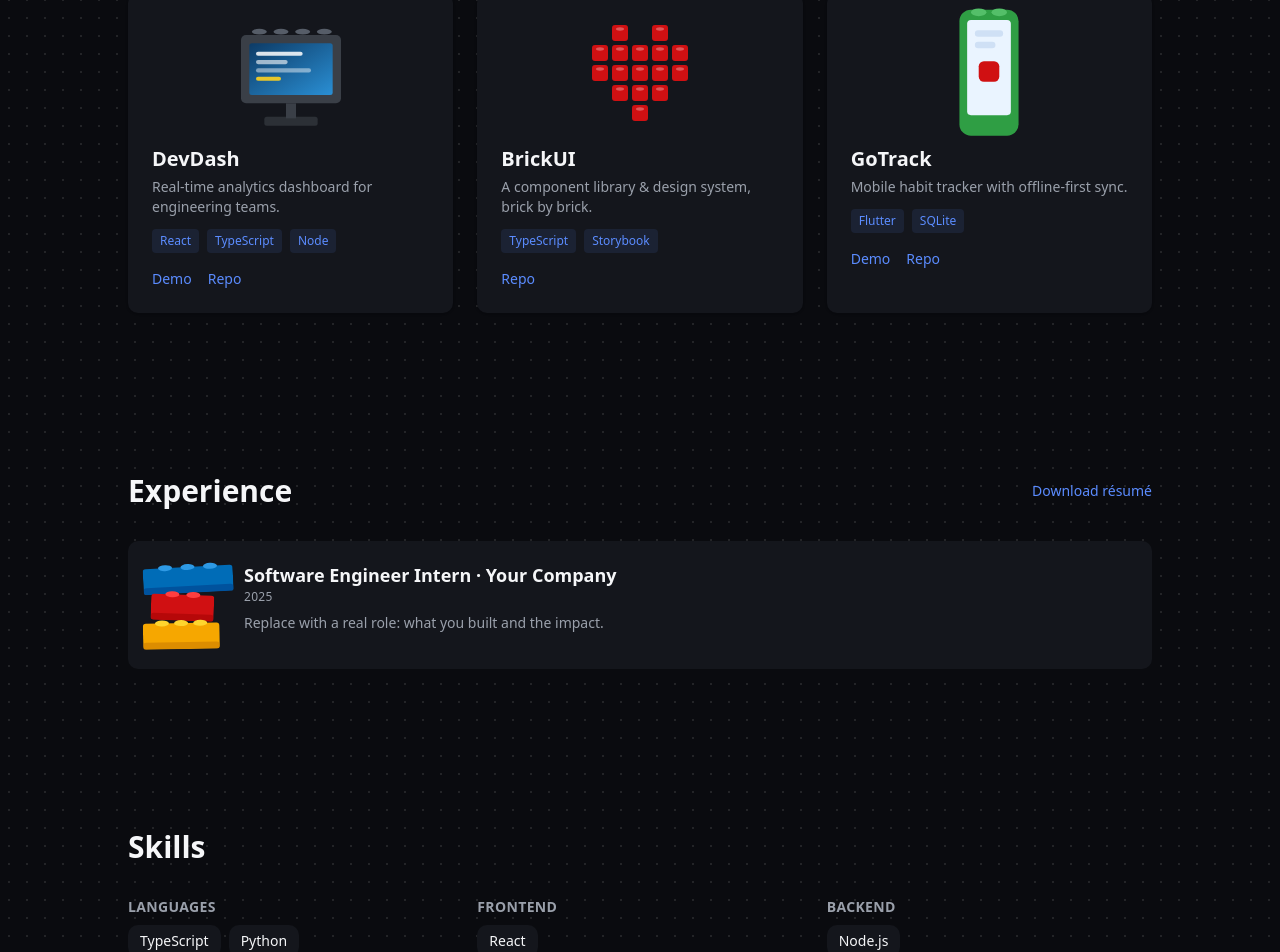
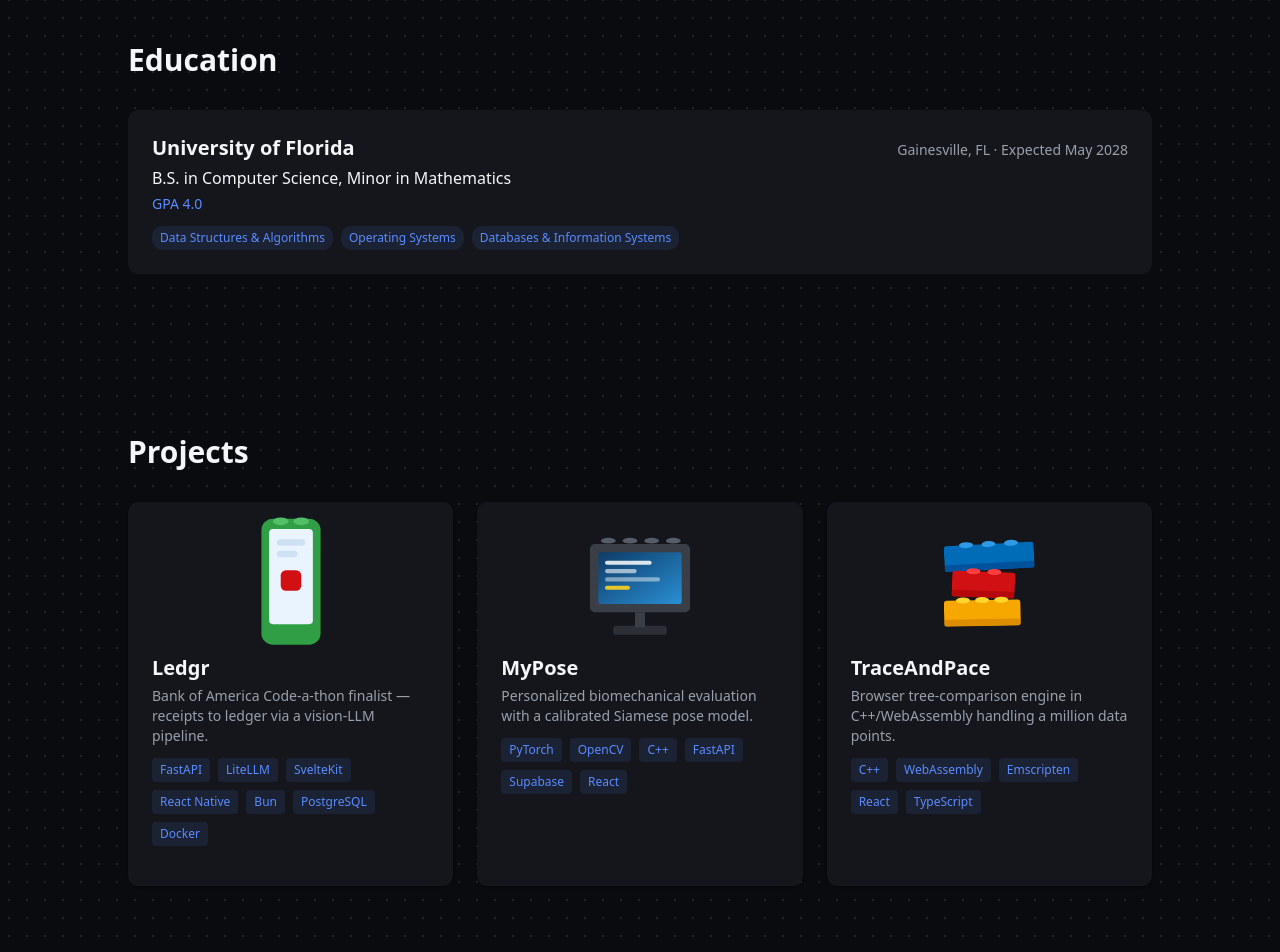
Before and after one commit to daviddgonzalez/daviddgonzalez.github.io, a React (Vite) app: page / in a window 1280 px wide. Shown: the part 1125-2077 px from the top of the page. Built offline with nearby package versions, Linux system fonts and the light colour scheme.

Commit message:
content: ground site in real résumé (profile, experience, projects, skills) and add Education section

```diff
--- a/src/App.tsx
+++ b/src/App.tsx
@@ -2,6 +2,7 @@
 import { Nav } from "@/components/Nav";
 import { Hero } from "@/sections/Hero";
 import { About } from "@/sections/About";
+import { Education } from "@/sections/Education";
 import { Projects } from "@/sections/Projects";
 import { Experience } from "@/sections/Experience";
 import { Skills } from "@/sections/Skills";
@@ -15,6 +16,7 @@
       <main>
         <Hero />
         <About />
+        <Education />
         <Projects />
         <Experience />
         <Skills />
--- a/src/components/Nav.tsx
+++ b/src/components/Nav.tsx
@@ -2,6 +2,7 @@
 
 const LINKS = [
   ["About", "#about"],
+  ["Education", "#education"],
   ["Projects", "#projects"],
   ["Experience", "#experience"],
   ["Skills", "#skills"],
--- /dev/null
+++ b/src/content/education.ts
@@ -0,0 +1,16 @@
+import type { Education } from "./types";
+
+export const education: Education[] = [
+  {
+    school: "University of Florida",
+    degree: "B.S. in Computer Science, Minor in Mathematics",
+    location: "Gainesville, FL",
+    period: "Expected May 2028",
+    gpa: "4.0",
+    coursework: [
+      "Data Structures & Algorithms",
+      "Operating Systems",
+      "Databases & Information Systems",
+    ],
+  },
+];
--- a/src/content/experience.ts
+++ b/src/content/experience.ts
@@ -2,11 +2,39 @@
 
 export const experience: Role[] = [
   {
-    id: "role-1",
-    company: "Your Company",
-    title: "Software Engineer Intern",
-    period: "2025",
-    summary: "Replace with a real role: what you built and the impact.",
+    id: "avonrisk",
+    company: "AvonRisk",
+    title: "Software Engineering Intern",
+    period: "May 2026 – Present",
+    summary:
+      "Built an empirical compatibility harness from scratch to evaluate AI-agent skills, pairing deterministic outcomes with an LLM judge. Raised test coverage by up to 106% with regression tests for QA-found bugs, and lazy-loaded 93% of ESM modules while cutting redundant git subprocess calls to accelerate command execution by up to 85%.",
+    legoBuild: "computer",
+  },
+  {
+    id: "mil",
+    company: "Machine Intelligence Laboratory, University of Florida",
+    title: "Undergraduate Software Researcher",
+    period: "May 2026 – Present",
+    summary:
+      "Authored and tested ROS XML mission plans directing an autonomous submarine's robotic gripper to align with, grasp, and manipulate objects. Designed software consuming camera, hydrophone, and onboard-sensor data from ROS subscriber nodes to orient the sub throughout each mission.",
     legoBuild: "stack",
   },
+  {
+    id: "ta-discrete",
+    company: "University of Florida",
+    title: "Teaching Assistant — Discrete Structures",
+    period: "Jan 2026 – Present",
+    summary:
+      "Mentored 55+ students through weekly discussion sections; section students scored 5% higher than the course average on exams. Lesson-planned and authored over 33% of exam materials.",
+    legoBuild: "brickLogo",
+  },
+  {
+    id: "acm-design",
+    company: "ACM at University of Florida",
+    title: "Design Team",
+    period: "Apr 2026 – Present",
+    summary:
+      "Built data-visualization components surfacing engagement trends from historical attendance records for chapter leadership, and a secure location-based check-in system that automates real-time attendance — launching in fall to 300+ members across partnered clubs.",
+    legoBuild: "phone",
+  },
 ];
--- a/src/content/profile.ts
+++ b/src/content/profile.ts
@@ -3,12 +3,12 @@
 export const profile: Profile = {
   name: "David Gonzalez",
   role: "Software Engineer",
-  tagline: "Building reliable software that ships.",
-  bio: "Software engineer focused on building clean, dependable products. Replace this with your own bio.",
+  tagline: "CS student at the University of Florida building reliable, well-tested software — from AI tooling to autonomous systems.",
+  bio: "I'm a Computer Science student at the University of Florida (4.0 GPA, minor in Mathematics) who likes building dependable systems end to end. Right now I'm a Software Engineering Intern at AvonRisk and an undergraduate researcher in UF's Machine Intelligence Laboratory, working on AI-agent evaluation tooling and autonomous robotics. I care about testing, performance, and shipping things that actually work.",
   socials: {
-    email: "daviddgonzalez56@gmail.com",
-    github: "https://github.com/", // TODO: set your GitHub URL
-    linkedin: "https://linkedin.com/in/", // TODO: set your LinkedIn URL
+    email: "gonzalezdavid2@ufl.edu",
+    // github: "https://github.com/<your-username>", // TODO: add your GitHub URL
+    linkedin: "https://linkedin.com/in/david-d-gonzalez",
   },
   resumeUrl: "/resume.pdf",
 };
--- a/src/content/projects.ts
+++ b/src/content/projects.ts
@@ -1,31 +1,36 @@
 import type { Project } from "./types";
 
+// NOTE: repo/demo links are intentionally omitted (not on the résumé). Add a
+// `links: { repo: "...", demo: "..." }` to any project to surface its buttons.
 export const projects: Project[] = [
   {
-    id: "devdash",
-    name: "DevDash",
-    blurb: "Real-time analytics dashboard for engineering teams.",
-    description: "A dashboard surfacing deploy frequency, lead time, and incident metrics in real time.",
-    tech: ["React", "TypeScript", "Node"],
-    links: { demo: "#", repo: "#" },
+    id: "ledgr",
+    name: "Ledgr",
+    blurb: "Bank of America Code-a-thon finalist — receipts to ledger via a vision-LLM pipeline.",
+    description:
+      "An async FastAPI backend uses LiteLLM to prompt Gemma-3 for structured JSON extraction of receipt data, with an EasyOCR + custom regex parser as fallback. The frontend is a unified Bun/Turborepo monorepo: a SvelteKit web dashboard, a React Native mobile client, and a PostgreSQL database, deployed via Docker and Railway.",
+    tech: ["FastAPI", "LiteLLM", "SvelteKit", "React Native", "Bun", "PostgreSQL", "Docker"],
+    links: {},
+    legoBuild: "phone",
+  },
+  {
+    id: "mypose",
+    name: "MyPose",
+    blurb: "Personalized biomechanical evaluation with a calibrated Siamese pose model.",
+    description:
+      "A user-calibrated Siamese network on a PyTorch ST-GCN base maps individual kinematic manifolds for personalized biomechanical evaluation. An async FastAPI + MediaPipe pipeline extracts 33-node skeletal graphs into pgvector for fast spatial-temporal search, and a C++/pybind11 module uses Dynamic Time Warping to align sequences and isolate joint-angle deviations.",
+    tech: ["PyTorch", "OpenCV", "C++", "FastAPI", "Supabase", "React"],
+    links: {},
     legoBuild: "computer",
   },
   {
-    id: "brickui",
-    name: "BrickUI",
-    blurb: "A component library & design system, brick by brick.",
-    description: "A themeable component library with accessible primitives and documentation.",
-    tech: ["TypeScript", "Storybook"],
-    links: { repo: "#" },
-    legoBuild: "brickLogo",
-  },
-  {
-    id: "gotrack",
-    name: "GoTrack",
-    blurb: "Mobile habit tracker with offline-first sync.",
-    description: "A cross-platform habit tracker with conflict-free offline sync.",
-    tech: ["Flutter", "SQLite"],
-    links: { demo: "#", repo: "#" },
-    legoBuild: "phone",
+    id: "traceandpace",
+    name: "TraceAndPace",
+    blurb: "Browser tree-comparison engine in C++/WebAssembly handling a million data points.",
+    description:
+      "A multithreaded C++ backend performs concurrent tree operations while ensuring comparison validity, compiled to WebAssembly via Emscripten for the browser. A custom node-condensation algorithm reduces 1,000,000 data points into 50 recursive nodes for fast, legible visualization.",
+    tech: ["C++", "WebAssembly", "Emscripten", "React", "TypeScript"],
+    links: {},
+    legoBuild: "stack",
   },
 ];
--- a/src/content/skills.ts
+++ b/src/content/skills.ts
@@ -1,10 +1,28 @@
 import type { Skill } from "./types";
 
 export const skills: Skill[] = [
+  // Languages
+  { label: "Python", category: "Languages" },
+  { label: "C++", category: "Languages" },
   { label: "TypeScript", category: "Languages" },
-  { label: "Python", category: "Languages" },
-  { label: "React", category: "Frontend" },
-  { label: "Node.js", category: "Backend" },
-  { label: "PostgreSQL", category: "Data" },
-  { label: "Git", category: "Tools" },
+  { label: "JavaScript", category: "Languages" },
+  // Frameworks & Libraries
+  { label: "React", category: "Frameworks & Libraries" },
+  { label: "Tailwind", category: "Frameworks & Libraries" },
+  { label: "PyTorch", category: "Frameworks & Libraries" },
+  { label: "OpenCV", category: "Frameworks & Libraries" },
+  { label: "FastAPI", category: "Frameworks & Libraries" },
+  { label: "ROS", category: "Frameworks & Libraries" },
+  { label: "SvelteKit", category: "Frameworks & Libraries" },
+  { label: "Supabase", category: "Frameworks & Libraries" },
+  { label: "Node.js", category: "Frameworks & Libraries" },
+  // Developer Tools
+  { label: "Git", category: "Developer Tools" },
+  { label: "Docker", category: "Developer Tools" },
+  { label: "Linux", category: "Developer Tools" },
+  { label: "REST APIs", category: "Developer Tools" },
+  { label: "GitHub CI", category: "Developer Tools" },
+  { label: "Vitest", category: "Developer Tools" },
+  { label: "GDB", category: "Developer Tools" },
+  { label: "Emscripten", category: "Developer Tools" },
 ];
--- a/src/content/types.ts
+++ b/src/content/types.ts
@@ -14,5 +14,9 @@
   summary: string; legoBuild?: BuildKey;
 }
 export interface Skill { label: string; category: string; }
+export interface Education {
+  school: string; degree: string; location: string; period: string;
+  gpa?: string; coursework: string[];
+}
 
 export const BUILD_KEYS: BuildKey[] = ["computer", "phone", "brickLogo", "stack"];
--- /dev/null
+++ b/src/sections/Education.tsx
@@ -0,0 +1,27 @@
+import { Section } from "@/components/Section";
+import { education } from "@/content/education";
+
+export function Education() {
+  return (
+    <Section id="education">
+      <h2 className="font-display text-3xl font-bold text-fg">Education</h2>
+      <div className="mt-8 space-y-6">
+        {education.map((e) => (
+          <article key={e.school} className="rounded-[var(--radius-brand)] bg-surface p-6">
+            <div className="flex flex-wrap items-baseline justify-between gap-2">
+              <h3 className="font-display text-xl font-bold text-fg">{e.school}</h3>
+              <p className="text-sm text-muted">{e.location} · {e.period}</p>
+            </div>
+            <p className="mt-1 text-fg">{e.degree}</p>
+            {e.gpa && <p className="mt-1 text-sm text-accent">GPA {e.gpa}</p>}
+            <ul className="mt-3 flex flex-wrap gap-2">
+              {e.coursework.map((c) => (
+                <li key={c} className="rounded-[var(--radius-brand)] bg-accent/10 px-2 py-1 text-xs font-medium text-accent">{c}</li>
+              ))}
+            </ul>
+          </article>
+        ))}
+      </div>
+    </Section>
+  );
+}
```
Also changed, not shown: 1 other file (tests, documents, lock files or other folders).
